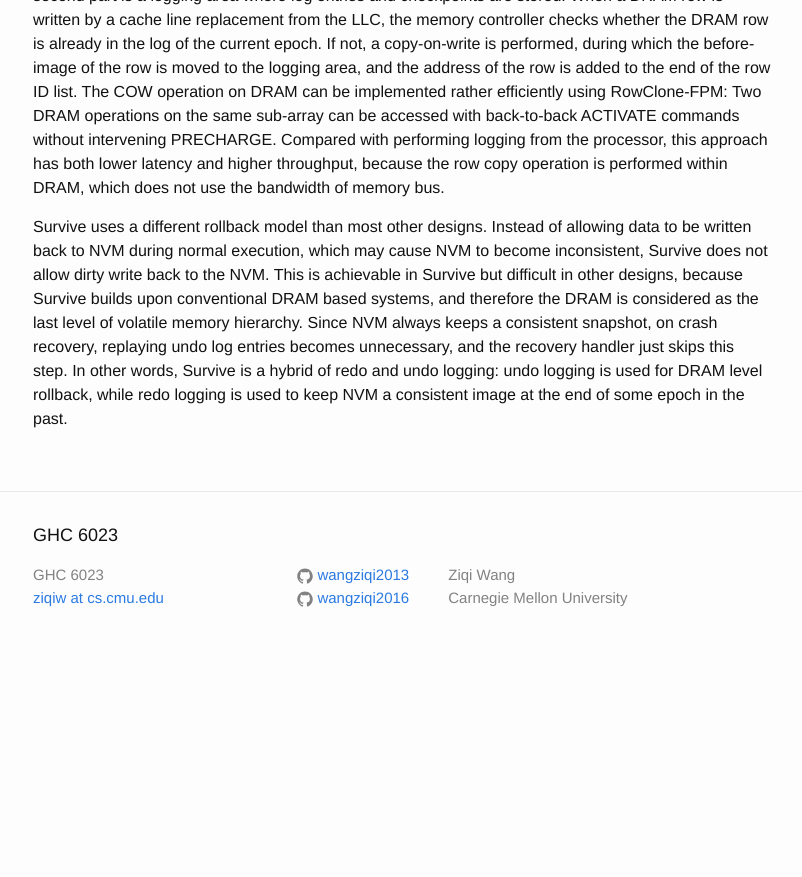
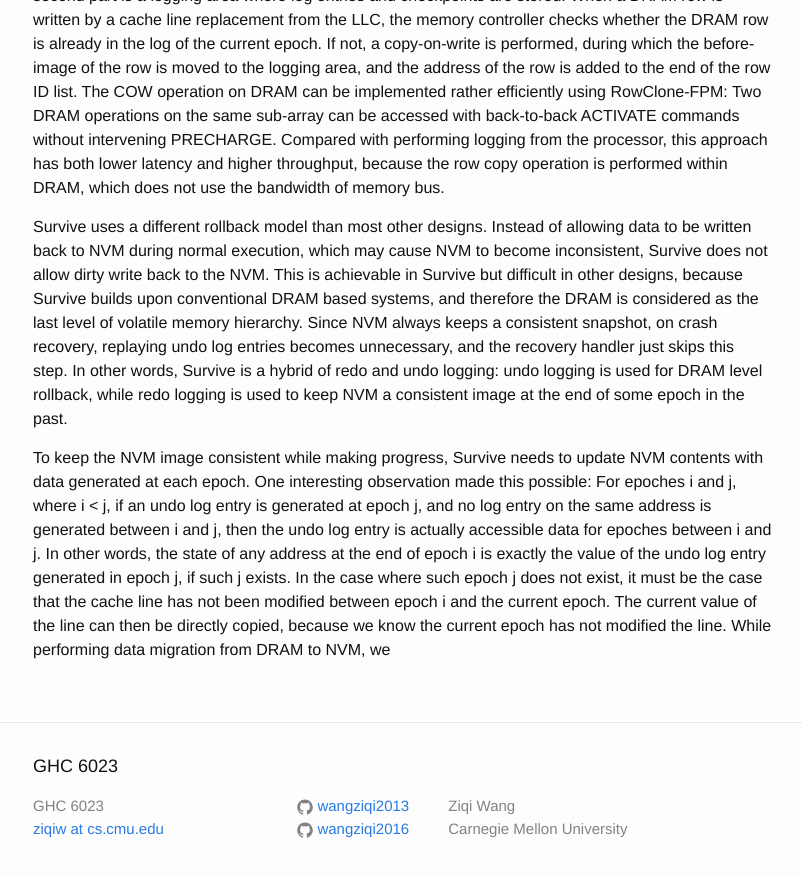
Before and after one commit to wangziqi2013/wangziqi2013.github.io, a Jekyll site: the page built from _posts/2019-03-09-survive.markdown, in a window 1280 px wide and 900 px high, scrolled down 1468 px. Shown: the top 877 px of the window, without its empty margins (237-1039 px from the left). Built offline with Jekyll 4.4.1, drawn with Linux system fonts in a browser that asks for light colours; before the commit the page ends 2137 px from its top, so only the background shows below that.

Commit message:
Working on redo

```diff
--- a/_posts/2019-03-09-survive.markdown
+++ b/_posts/2019-03-09-survive.markdown
@@ -61,3 +61,12 @@ therefore the DRAM is considered as the last level of volatile memory hierarchy.
 on crash recovery, replaying undo log entries becomes unnecessary, and the recovery handler just skips this step. In other
 words, Survive is a hybrid of redo and undo logging: undo logging is used for DRAM level rollback, while redo logging is
 used to keep NVM a consistent image at the end of some epoch in the past.
+
+To keep the NVM image consistent while making progress, Survive needs to update NVM contents with data generated at each
+epoch. One interesting observation made this possible: For epoches i and j, where i < j, if an undo log entry is generated
+at epoch j, and no log entry on the same address is generated between i and j, then the undo log entry is actually accessible
+data for epoches between i and j. In other words, the state of any address at the end of epoch i is exactly the value of
+the undo log entry generated in epoch j, if such j exists. In the case where such epoch j does not exist, it must be the
+case that the cache line has not been modified between epoch i and the current epoch. The current value of the line can
+then be directly copied, because we know the current epoch has not modified the line. While performing data migration
+from DRAM to NVM, we
```
